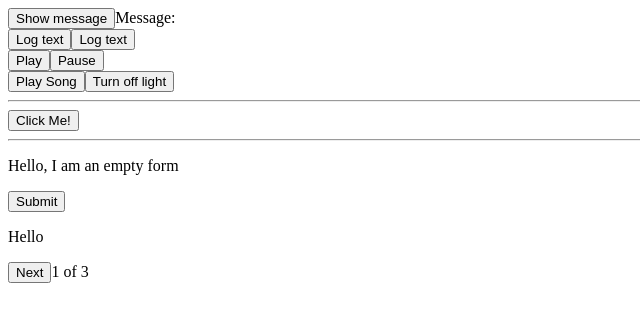
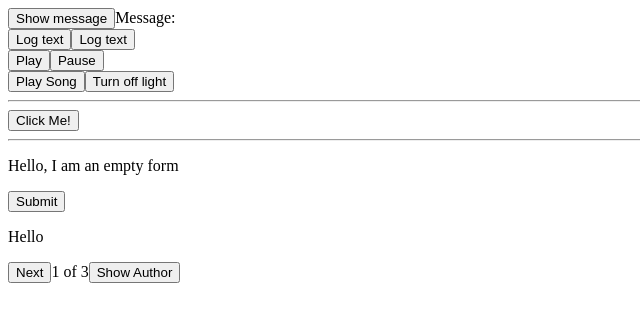
Before and after one commit to Yurimcalex/react-sandbox, a React (Vite) app: page / in a window 1280 px wide. Shown: the top 322 px of the page, without its empty margins (0-640 px from the left). Built offline with nearby package versions, Linux system fonts and the light colour scheme.

Commit message:
Add show author feature for PhraseGallery component

```diff
--- a/src/ai/PhraseGallery.jsx
+++ b/src/ai/PhraseGallery.jsx
@@ -8,6 +8,7 @@ const data = [
 
 export default function PhraseGallery() {
 	const [ind, setInd] = useState(0);
+	const [showAuthor, setShowAuthor] = useState(false);
 
 	const handleClick = () => {
 		if (ind < data.length - 1) setInd(ind + 1);
@@ -18,6 +19,9 @@ export default function PhraseGallery() {
 			<p>{data[ind].text}</p>
 			<button onClick={handleClick}>Next</button>
 			<span>{ind + 1} of {data.length}</span>
+
+			<button onClick={() => setShowAuthor(!showAuthor)}>{showAuthor ? 'Hide': 'Show'} Author</button>
+			{showAuthor && <p>{data[ind].author}</p>}
 		</div>
 	);
 }
```
